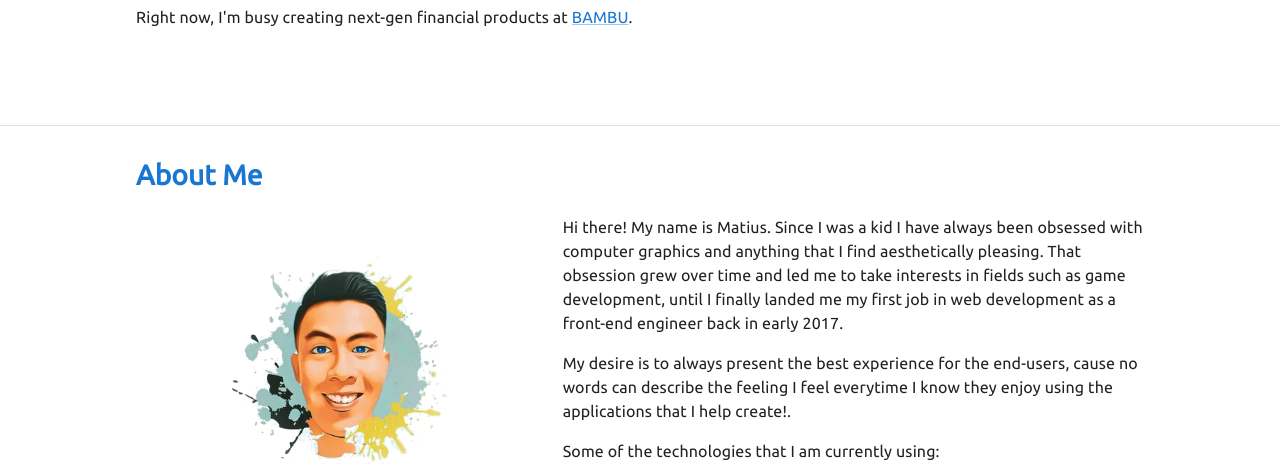
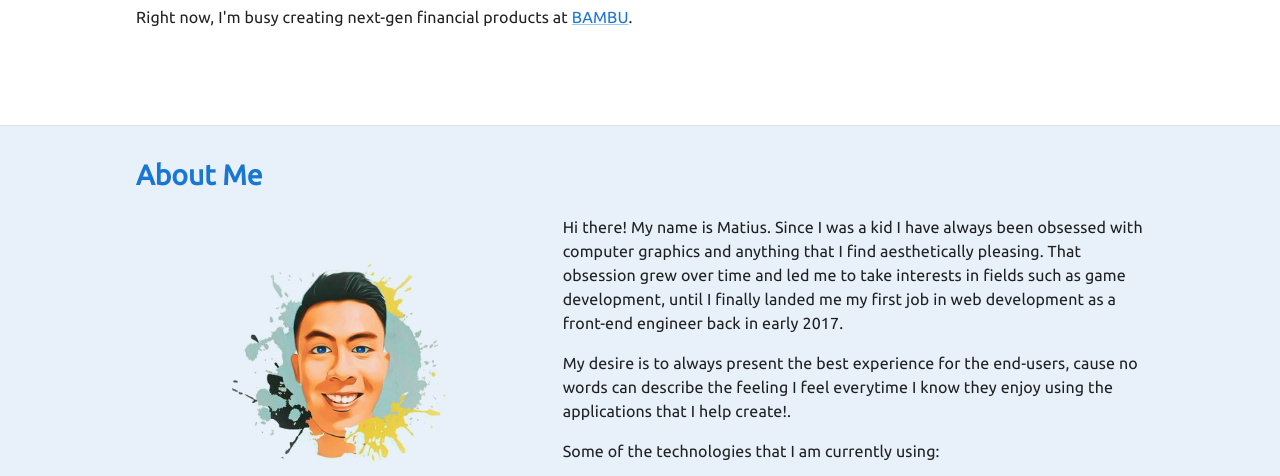
Before and after one commit to matiushariman/matiushariman.github.io, a Gatsby site: page / in a window 1280 px wide. Shown: the part 358-834 px from the top of the page. Built offline with nearby package versions, Linux system fonts and the light colour scheme; Gatsby itself is replaced by a stand-in of ours.

Commit message:
:lipstick: update theme styles

```diff
--- a/src/components/Layout/index.tsx
+++ b/src/components/Layout/index.tsx
@@ -1,6 +1,6 @@
 import Box from '@mui/material/Box';
 import CssBaseline from '@mui/material/CssBaseline';
-import { createTheme, ThemeProvider, Palette } from '@mui/material/styles';
+import { createTheme, ThemeProvider, Palette, lighten } from '@mui/material/styles';
 import * as React from 'react';
 
 import { ColorModeContext } from './ColorModeContext';
@@ -31,6 +31,7 @@ export const Layout = ({ children }: LayoutProps) => {
                 background: {
                   paper: '#0a192f',
                 },
+                divider: lighten('#0a192f', 0.2),
               }
             : {}),
         },
@@ -50,6 +51,18 @@ export const Layout = ({ children }: LayoutProps) => {
           ].join(','),
         },
         components: {
+          MuiAppBar: {
+            styleOverrides: {
+              colorDefault: ({ theme }) => ({
+                ...(mode === 'light'
+                  ? {
+                      backgroundColor: '#fff',
+                    }
+                  : {}),
+                borderBottom: `1px solid ${theme.palette.divider}`,
+              }),
+            },
+          },
           MuiChip: {
             styleOverrides: {
               avatarColorPrimary: {
--- a/src/pages/index.tsx
+++ b/src/pages/index.tsx
@@ -1,5 +1,6 @@
+import Box from '@mui/material/Box';
 import Container from '@mui/material/Container';
-import Paper from '@mui/material/Paper';
+import { styled, lighten, darken } from '@mui/material/styles';
 import * as React from 'react';
 
 import AboutMe from '../components/Home/AboutMe';
@@ -7,10 +8,27 @@ import Hello from '../components/Home/Hello';
 import MyExperience from '../components/Home/MyExperience';
 import { Layout } from '../components/Layout';
 
+const Section = styled(Box)(({ theme }) => ({
+  backgroundColor: theme.palette.background.paper,
+  color: theme.palette.text.primary,
+  '&:not(:last-of-type)': {
+    borderBottom: `1px solid ${theme.palette.divider}`,
+  },
+  '&:nth-of-type(even)': {
+    ...(theme.palette.mode === 'light'
+      ? {
+          backgroundColor: lighten(theme.palette.primary.main, 0.9),
+        }
+      : {
+          backgroundColor: darken(theme.palette.background.paper, 0.1),
+        }),
+  },
+}));
+
 const IndexPage = () => (
   <Layout>
     <title>matiushariman.github.io</title>
-    <Paper square elevation={1}>
+    <Section>
       <Container
         sx={(theme) => ({
           [theme.breakpoints.up('md')]: {
@@ -20,17 +38,17 @@ const IndexPage = () => (
       >
         <Hello />
       </Container>
-    </Paper>
-    <Paper>
+    </Section>
+    <Section>
       <Container>
         <AboutMe />
       </Container>
-    </Paper>
-    <Paper>
+    </Section>
+    <Section>
       <Container>
         <MyExperience />
       </Container>
-    </Paper>
+    </Section>
   </Layout>
 );
 
```
